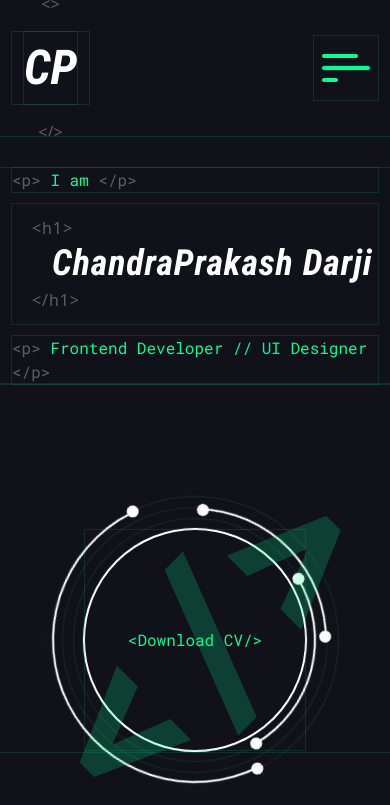
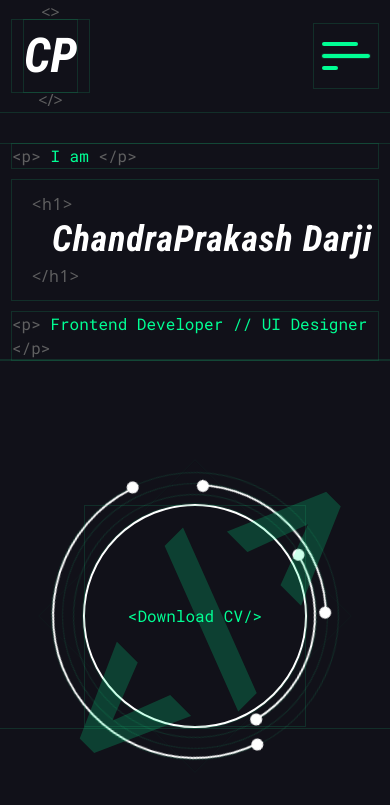
Before and after one commit to Chandraprakash-Darji/portfolio-ex, a React (Vite) app: page / in a window 390 px wide. Shown: the top 805 px of the page. Built offline with nearby package versions, Linux system fonts and the light colour scheme; what tailwindcss-magic would draw is missing.

Commit message:
Decresed padding-y for mobile devices

```diff
--- a/src/components/Navbar/Navbar.tsx
+++ b/src/components/Navbar/Navbar.tsx
@@ -21,15 +21,15 @@ const Navbar = () => {
         <OpenContext.Provider value={{ openState, setOpenState }}>
             <header className="NavBar md:text-lg select-none overflow-x-hidden">
                 <div
-                    className="bg-dark z-50 min-w-screen container mx-auto flex justify-between items-center py-8 relative px-3"
+                    className="bg-dark z-50 min-w-screen container mx-auto flex justify-between items-center py-5 sm:py-8 relative px-3"
                     id="navbar"
                 >
                     <SmNav from={0} to={2} isLeft />
-                    <div className="font-RobotoCondensed font-bold relative text-[3rem] flex justify-center items-center px-3 md:px-0 md:text-[5rem]  md:absolute md:top-1/2 md:left-1/2 md:-translate-x-1/2 md:-translate-y-1/2 before:content-['<>'] before:text-mainDark after:content-['</>'] after:text-mainDark before:text-base after:text-base after:font-sans after:not-italic after:font-normal before:not-italic before:font-normal before:font-sans before:absolute before:-top-10 before:left-1/2 before:-translate-x-1/2 after:absolute after:-bottom-10 after:left-1/2 after:-translate-x-1/2">
+                    <div className="font-RobotoCondensed font-bold relative text-[3rem] flex justify-center items-center px-3 md:px-0 md:text-[5rem]  md:absolute md:top-1/2 md:left-1/2 md:-translate-x-1/2 md:-translate-y-1/2 before:content-['<>'] before:text-mainDark after:content-['</>'] after:text-mainDark before:text-base after:text-base after:font-sans after:not-italic after:font-normal before:not-italic before:font-normal before:font-sans before:absolute before:-top-5 sm:before:-top-10 before:left-1/2 before:-translate-x-1/2 after:absolute after:-bottom-5 sm:after:-bottom-10 after:left-1/2 after:-translate-x-1/2">
                         <a href="#home">CP</a>
                     </div>
                     <OpenMenuBtn />
-                    <SmNav from={2} to={4}  />
+                    <SmNav from={2} to={4} />
                 </div>
 
                 <MobileMenu />
```
